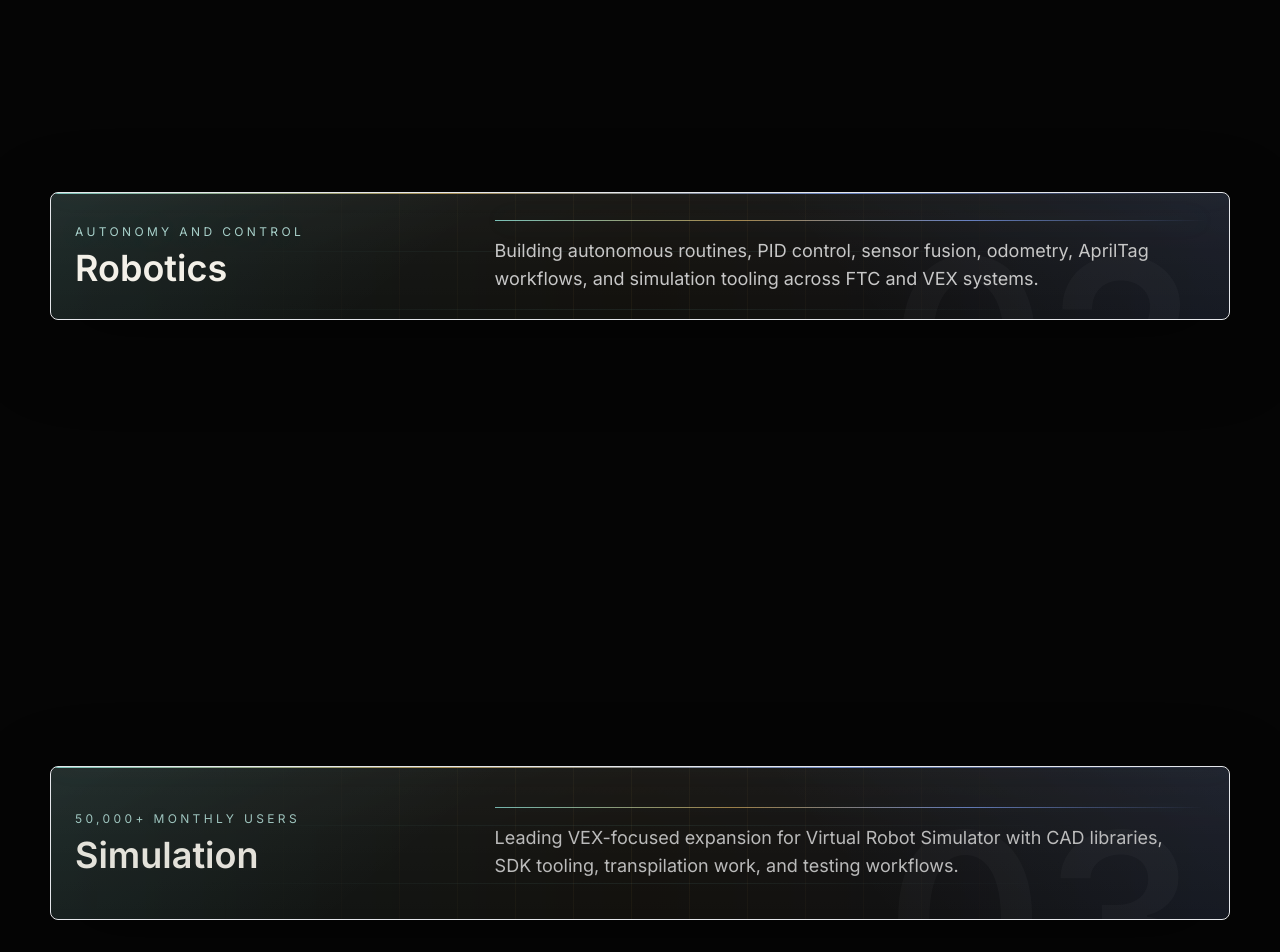
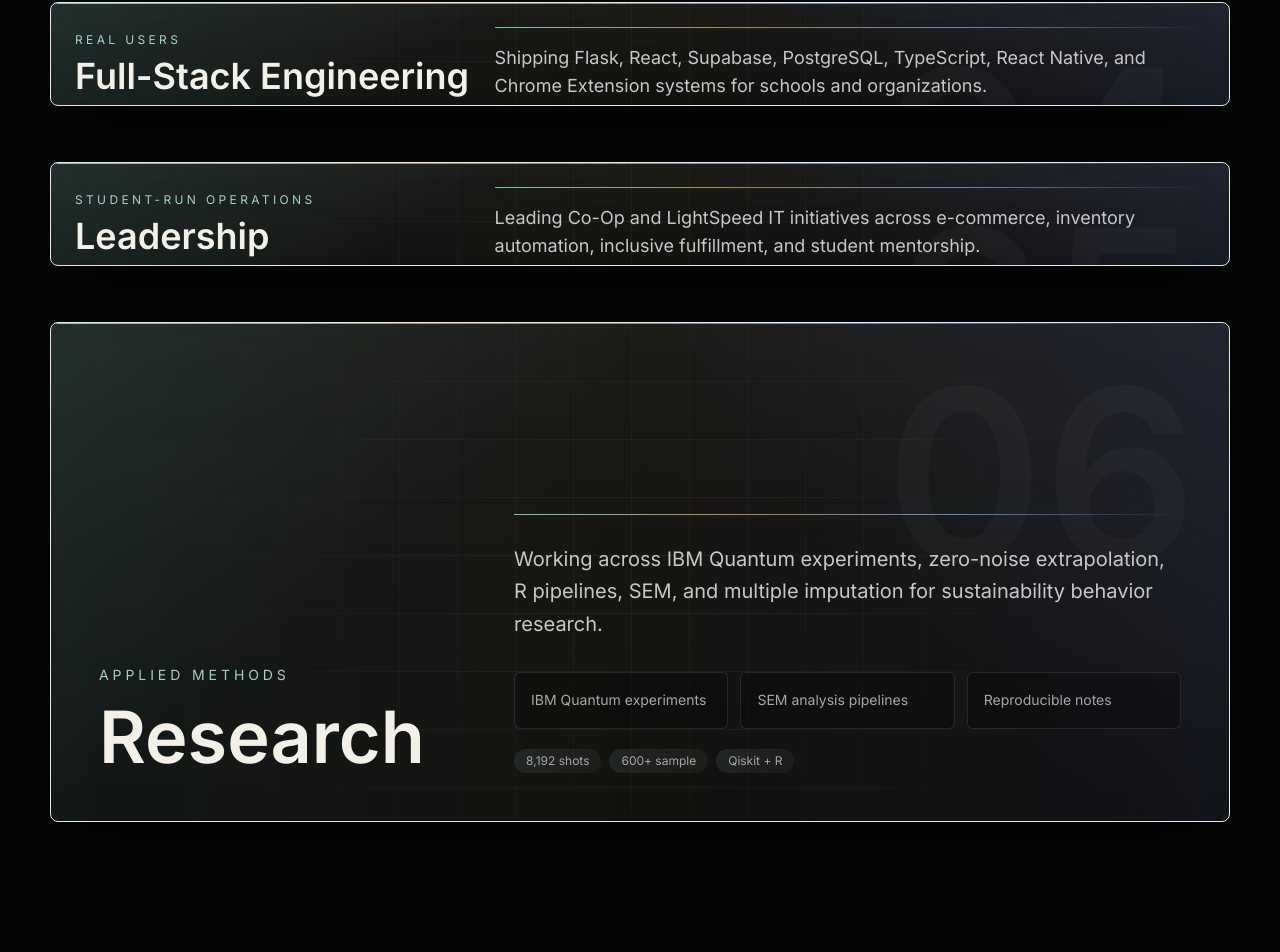
Before and after one commit to varun-b-nagaraj/E-Portfolio, a Next.js app: page / in a window 1280 px wide. Shown: the part 1659-2611 px from the top of the page. Built offline with nearby package versions, Linux system fonts and the light colour scheme.

Commit message:
Keep feature cards stacked in pinned stage

```diff
--- a/src/components/StackingSection.tsx
+++ b/src/components/StackingSection.tsx
@@ -1,6 +1,6 @@
 "use client";
 
-import { motion, useScroll, useTransform } from "framer-motion";
+import { motion, MotionValue, useScroll, useTransform } from "framer-motion";
 import { useRef } from "react";
 import { useMotionEnabled } from "./ReducedMotionProvider";
 
@@ -37,26 +37,45 @@ const cardDetails: Record<string, { points: string[]; metrics: string[] }> = {
   }
 };
 
-function StackedCard({ card, index }: { card: StackCard; index: number }) {
-  const ref = useRef<HTMLDivElement>(null);
+function StackedCard({
+  card,
+  index,
+  total,
+  progress
+}: {
+  card: StackCard;
+  index: number;
+  total: number;
+  progress: MotionValue<number>;
+}) {
   const motionEnabled = useMotionEnabled();
-  const { scrollYProgress } = useScroll({ target: ref, offset: ["start 74%", "start 16%"] });
-  const topOffset = 96 + index * 78;
-  const height = useTransform(scrollYProgress, [0, 0.68, 1], [560, 560, 128]);
-  const largeOpacity = useTransform(scrollYProgress, [0, 0.7, 0.94], [1, 1, 0]);
-  const compactOpacity = useTransform(scrollYProgress, [0, 0.72, 1], [0, 0, 1]);
-  const largeY = useTransform(scrollYProgress, [0, 1], [24, -10]);
+  const last = Math.max(total - 1, 1);
+  const enter = Math.max(0, (index - 0.74) / last);
+  const focus = index / last;
+  const collapseStart = index === last ? 1 : Math.min(1, (index + 0.42) / last);
+  const collapseEnd = index === last ? 1 : Math.min(1, (index + 0.78) / last);
+  const rowTop = index * 56;
+  const expandedHeight = index >= total - 1 ? 500 : 520;
+  const compactHeight = 104;
+  const opacity = useTransform(progress, [enter, focus], [0, 1]);
+  const y = useTransform(progress, [enter, focus], [92, 0]);
+  const height =
+    index === last
+      ? useTransform(progress, [enter, focus], [expandedHeight, expandedHeight])
+      : useTransform(progress, [enter, collapseStart, collapseEnd], [expandedHeight, expandedHeight, compactHeight]);
+  const largeOpacity =
+    index === last ? useTransform(progress, [enter, focus], [1, 1]) : useTransform(progress, [collapseStart, collapseEnd], [1, 0]);
+  const compactOpacity = index === last ? useTransform(progress, [0, 1], [0, 0]) : useTransform(progress, [collapseStart, collapseEnd], [0, 1]);
   const details = cardDetails[card.title] ?? { points: [card.body], metrics: [card.kicker] };
 
   return (
     <motion.article
-      ref={ref}
-      className="surface-glow sticky mb-[46vh] overflow-hidden rounded-lg border border-white/12 bg-carbon/90 shadow-glass"
-      initial={motionEnabled ? { opacity: 0.72, y: 28 } : false}
-      whileInView={motionEnabled ? { opacity: 1, y: 0 } : undefined}
-      viewport={{ once: false, margin: "-18% 0px -35% 0px" }}
-      transition={{ duration: 0.55, ease: [0.22, 1, 0.36, 1] }}
-      style={motionEnabled ? { top: topOffset, zIndex: index + 1, height } : { top: topOffset, zIndex: index + 1, minHeight: 560 }}
+      className="surface-glow absolute inset-x-0 overflow-hidden rounded-lg border border-white/12 bg-carbon/95 shadow-glass"
+      style={
+        motionEnabled
+          ? { top: rowTop, zIndex: index + 1, height, opacity, y }
+          : { top: rowTop, zIndex: index + 1, height: expandedHeight }
+      }
     >
       <div className="accent-rule absolute inset-x-0 top-0 h-px" />
       <div className="absolute inset-0 grid-bg opacity-14" />
@@ -66,7 +85,7 @@ function StackedCard({ card, index }: { card: StackCard; index: number }) {
 
       <motion.div
         className="absolute inset-0 grid gap-10 p-8 md:grid-cols-[0.72fr_1.28fr] md:items-end md:p-12"
-        style={motionEnabled ? { opacity: largeOpacity, y: largeY } : undefined}
+        style={motionEnabled ? { opacity: largeOpacity } : undefined}
       >
         <div className="min-w-0 self-start md:self-end">
           <p className="section-kicker text-xs uppercase tracking-[0.28em] md:text-sm">{card.kicker}</p>
@@ -110,6 +129,9 @@ function StackedCard({ card, index }: { card: StackCard; index: number }) {
 }
 
 export function StackingSection({ cards }: { cards: StackCard[] }) {
+  const ref = useRef<HTMLDivElement>(null);
+  const { scrollYProgress } = useScroll({ target: ref, offset: ["start 72%", "end 86%"] });
+
   return (
     <section className="container-page py-24">
       <div className="mb-12 max-w-3xl">
@@ -119,10 +141,12 @@ export function StackingSection({ cards }: { cards: StackCard[] }) {
           Each layer locks into place as the next one arrives, forming a readable stack of the systems behind the work.
         </p>
       </div>
-      <div className="pb-[68vh]">
+      <div ref={ref} className="relative" style={{ height: `${cards.length * 88}vh` }}>
+        <div className="sticky top-24 h-[calc(100vh-6rem)] min-h-[780px]">
         {cards.map((card, index) => (
-          <StackedCard key={card.title} card={card} index={index} />
+          <StackedCard key={card.title} card={card} index={index} total={cards.length} progress={scrollYProgress} />
         ))}
+        </div>
       </div>
     </section>
   );
```
